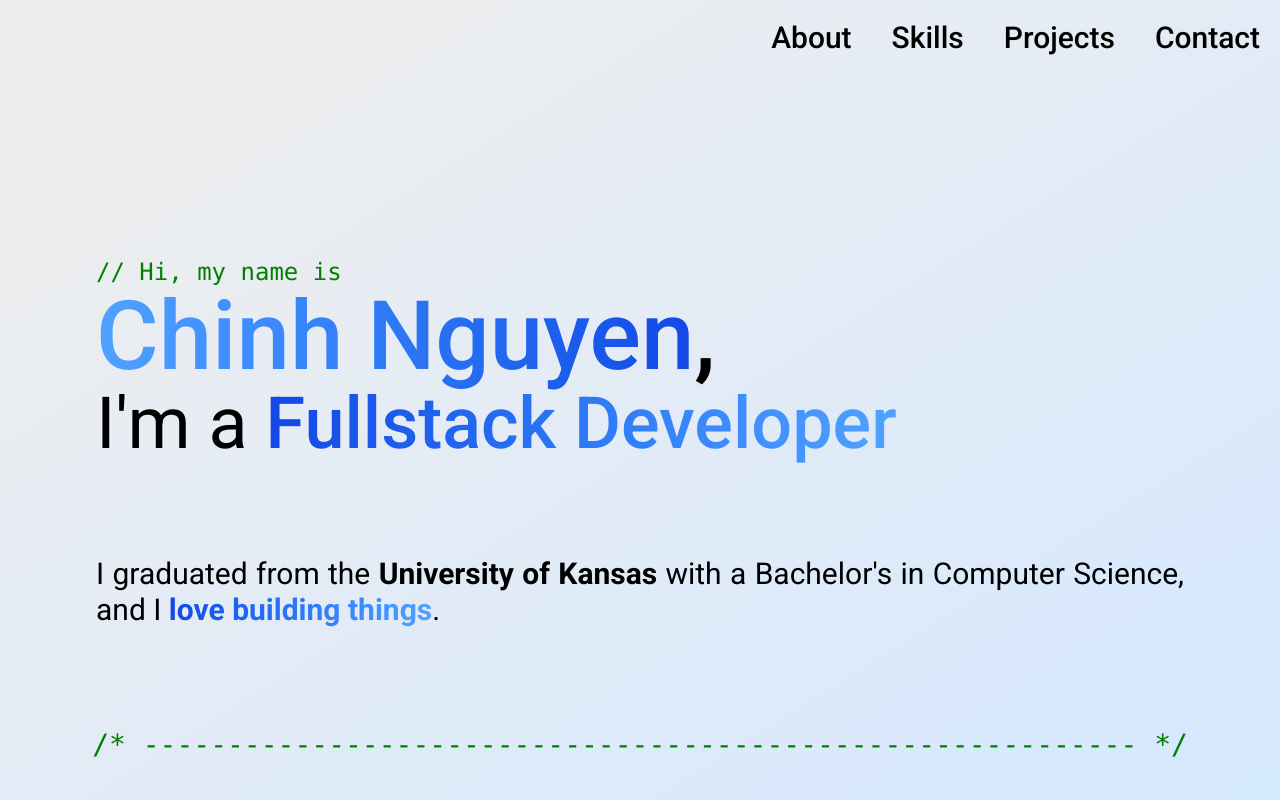
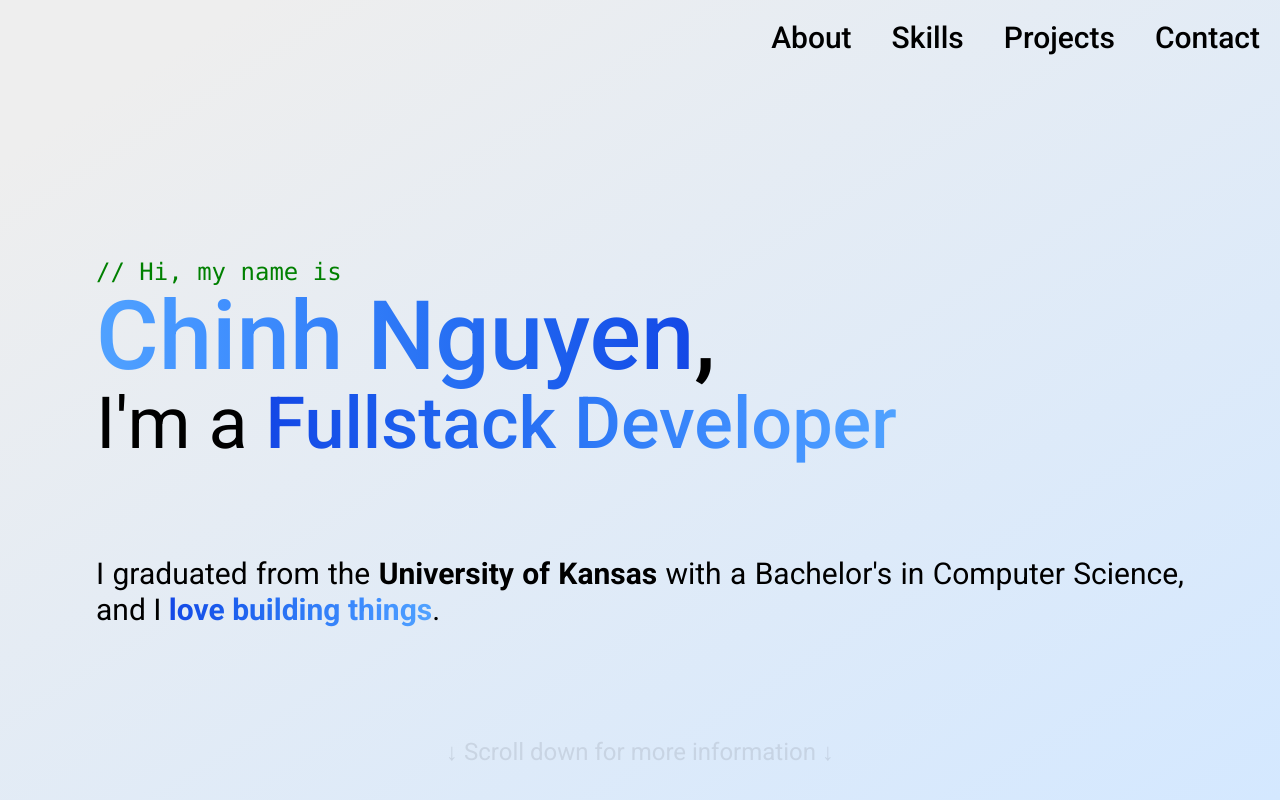
Before and after one commit to NguyenHChinh/nguyenhchinh.github.io, a React (Vite) app: page / in a window 1280 px wide. Shown: the top 800 px of the page. Built offline with nearby package versions, Linux system fonts and the light colour scheme.

Commit message:
feat: add scroll indicator, hide non-hero elements when at top

```diff
--- a/src/App.jsx
+++ b/src/App.jsx
@@ -1,7 +1,28 @@
 import Navbar from './components/Navbar'
 import CommentLine from './components/CommentLine'
+import { useState, useEffect } from 'react';
 
 function App() {
+  const [atTop, setAtTop] = useState(true);
+  const [windowHeight, setWindowHeight] = useState(window.innerHeight);
+
+  useEffect(() => {
+    function handleScroll() {
+      setAtTop(window.scrollY === 0);
+    }
+
+    window.addEventListener('scroll', handleScroll);
+    return () => window.removeEventListener('scroll', handleScroll);
+  }, []);
+
+  useEffect(() => {
+    function handleResize() {
+      setWindowHeight(window.innerHeight);
+    }
+
+    window.addEventListener("resize", handleResize);
+    return () => window.removeEventListener("resize", handleResize);
+  }, []);
 
   return (
     <div className='App'>
@@ -26,6 +47,13 @@ function App() {
         </div>
       </div>
 
+      {atTop && windowHeight > 700 && (
+        <p className="scroll-indicator text-gray-400 text-lg sm:text-xl lg:text-2xl text-center mt-8">
+          ↓ Scroll down for more information ↓
+        </p>
+      )}
+
+      <div className={`transition-opacity duration-300 ${atTop ? 'opacity-0 pointer-events-none' : 'opacity-100'}`}>
         <CommentLine/>
 
         <div className='skills-container'>
@@ -34,6 +62,18 @@ function App() {
           </h1>
 
           <h2 className='w-full text-2xl sm:text-3xl lg:text-4xl font-medium text-center'>
+            PLACEHOLDER <br/>
+            PLACEHOLDER <br/>
+            PLACEHOLDER <br/>
+            PLACEHOLDER <br/>
+            PLACEHOLDER <br/>
+            PLACEHOLDER <br/>
+            PLACEHOLDER <br/>
+            PLACEHOLDER <br/>
+            PLACEHOLDER <br/>
+            PLACEHOLDER <br/>
+            PLACEHOLDER <br/>
+            PLACEHOLDER <br/>
             PLACEHOLDER <br/>
             PLACEHOLDER <br/>
             PLACEHOLDER <br/>
@@ -57,7 +97,20 @@ function App() {
             PLACEHOLDER <br/>
             PLACEHOLDER <br/>
             PLACEHOLDER <br/>
+            PLACEHOLDER <br/>
+            PLACEHOLDER <br/>
+            PLACEHOLDER <br/>
+            PLACEHOLDER <br/>
+            PLACEHOLDER <br/>
+            PLACEHOLDER <br/>
+            PLACEHOLDER <br/>
+            PLACEHOLDER <br/>
+            PLACEHOLDER <br/>
+            PLACEHOLDER <br/>
+            PLACEHOLDER <br/>
+            PLACEHOLDER <br/>
           </h2>
+        </div>
       </div>
     </div>
   )
--- a/src/components/CommentLine.jsx
+++ b/src/components/CommentLine.jsx
@@ -16,7 +16,7 @@ function CommentLine() {
     }, []);
 
     useEffect(() => {
-        console.log(line);
+        // console.log(line); // Used to debug
     }, [line]);
 
     return(
--- a/src/index.css
+++ b/src/index.css
@@ -53,6 +53,27 @@ html{
     margin-bottom: 6rem;
 }
 
+.scroll-indicator {
+    position: fixed;
+    bottom: 2rem;
+    left: 50%;
+    transform: translateX(-50%);
+    animation: fadeInOut 2.5s ease-in-out infinite;
+    opacity: 0.25;
+    pointer-events: none;
+    z-index: 50;
+  }
+
+@keyframes fadeInOut {
+    0%, 100% {
+        opacity: 0.25;
+    }
+    50% {
+        opacity: 0.75;
+    }
+}
+
+
 .comment-line{
     color: #008000;
     font-family: Consolas;
```
Lines whose indentation alone changed are shown as unchanged.
